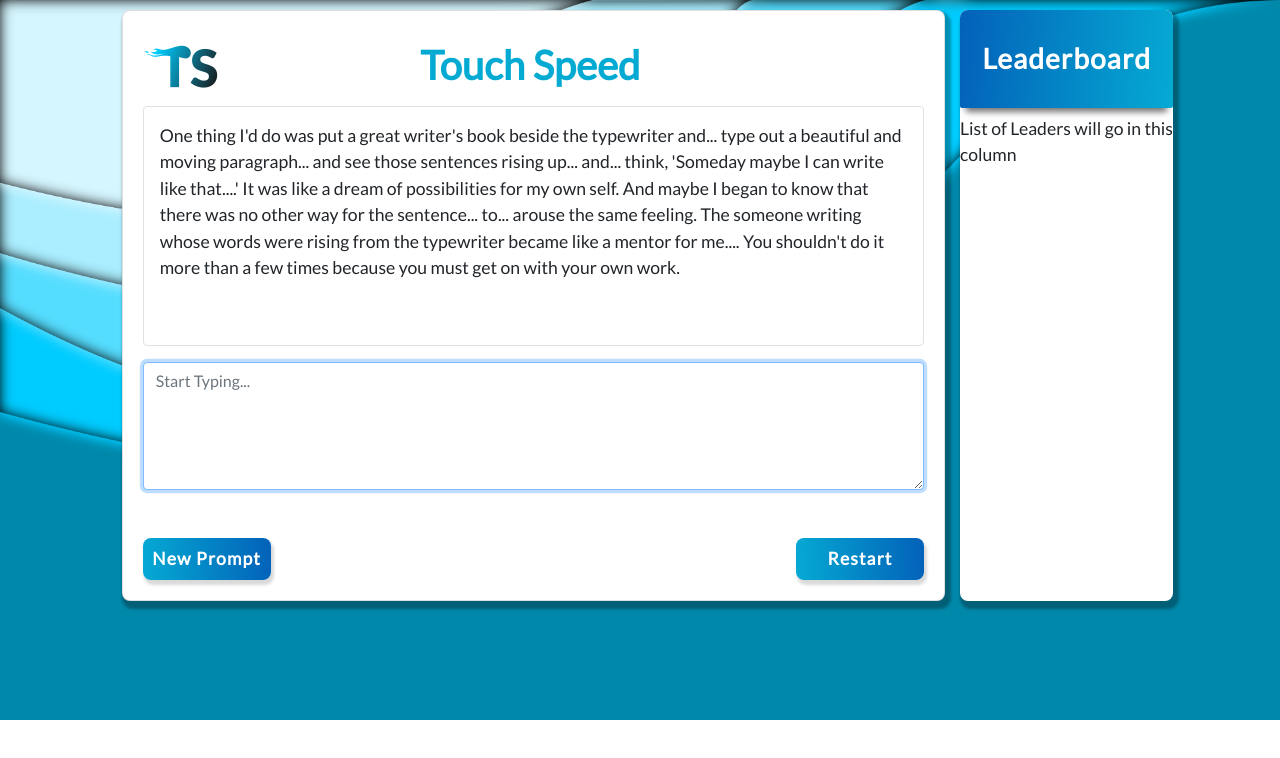
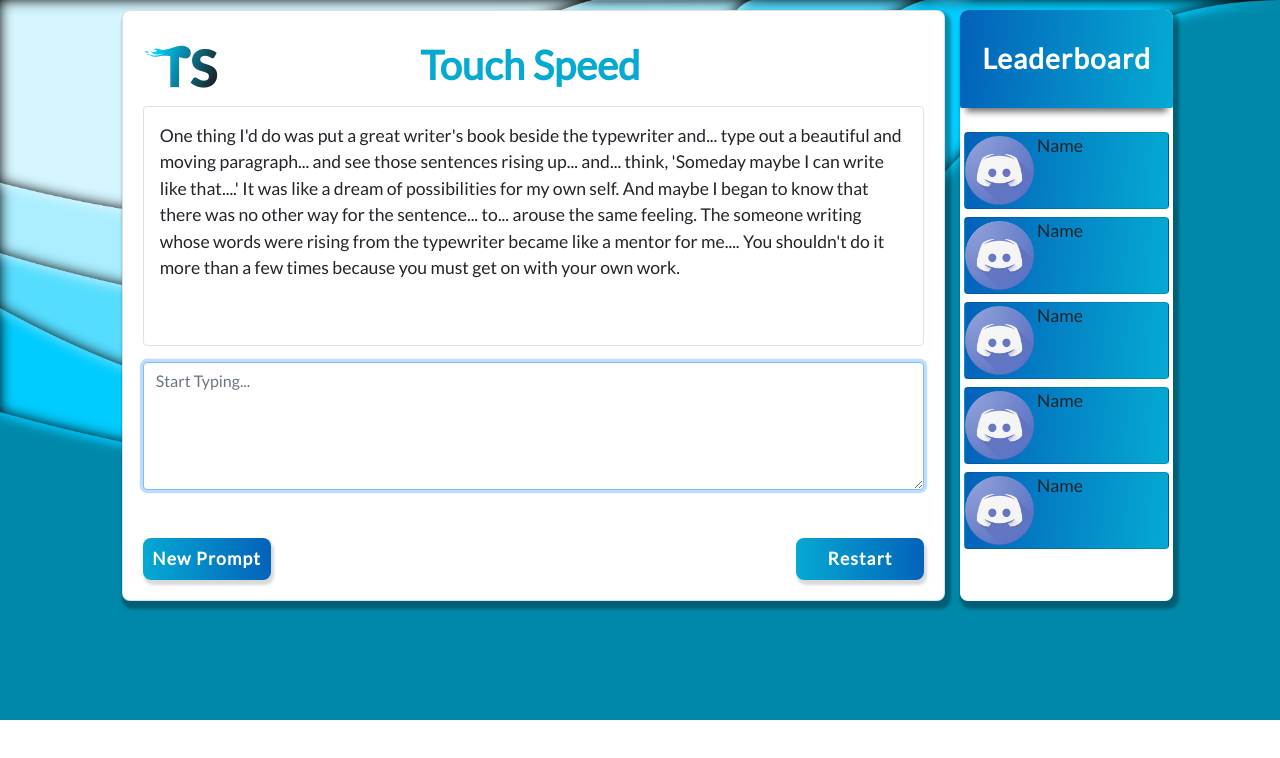
Before and after one commit to OctaviusBowman/touchspeed, a React (Create React App) app: page / in a window 1280 px wide. Shown: the top 758 px of the page. Built offline with nearby package versions, Linux system fonts and the light colour scheme.

Commit message:
User card added in Leaderboard

```diff
--- a/src/Leaderboard.js
+++ b/src/Leaderboard.js
@@ -1,4 +1,5 @@
 import React from 'react'
+import UserCard from './userCard'
 
 const Leaderboard = () => {
     return (
@@ -6,10 +7,12 @@ const Leaderboard = () => {
             <h3 className="leaderboard-title">
                 Leaderboard
             </h3>
-            <div className="leaderboard-body">
-                List of Leaders
-                will go in this
-                column
+            <div className="leaderboard-body mt-4">
+                <UserCard></UserCard>
+                <UserCard></UserCard>
+                <UserCard></UserCard>
+                <UserCard></UserCard>
+                <UserCard></UserCard>
             </div>
         </div>
     )
--- a/src/index.css
+++ b/src/index.css
@@ -120,6 +120,16 @@ img{
   width: 75px;
 }
 
+.bg-primary {
+  background: linear-gradient(95deg, #0361b9, #05aad3) !important;
+  margin: 8px 4px;
+}
+
+.avatar {
+  /* width: 20%; */
+  margin-left: 12px;
+  border-radius: 4px;
+}
 /* .new-border {
   background-color: white;
 } */
--- /dev/null
+++ b/src/userCard.js
@@ -0,0 +1,14 @@
+import React from 'react';
+
+const userCard = () => {
+    return (
+        <div className="card bg-primary">
+            <div className="row">
+                <img className="avatar" src="/discord_logo.png" alt=""/>
+                <p className="card-name">Name</p>
+            </div>
+        </div>
+     );
+}
+
+export default userCard;
```
Also changed, not shown: public/discord_logo.png (added).
